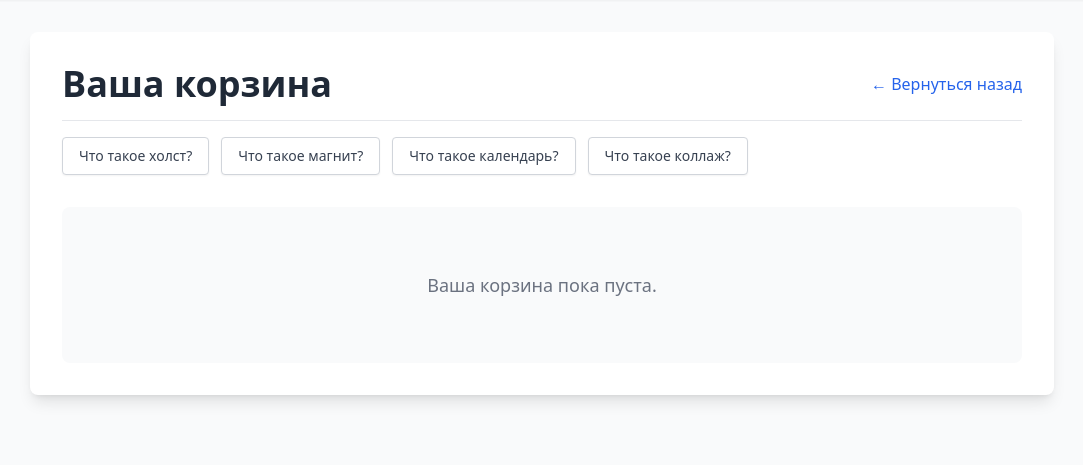
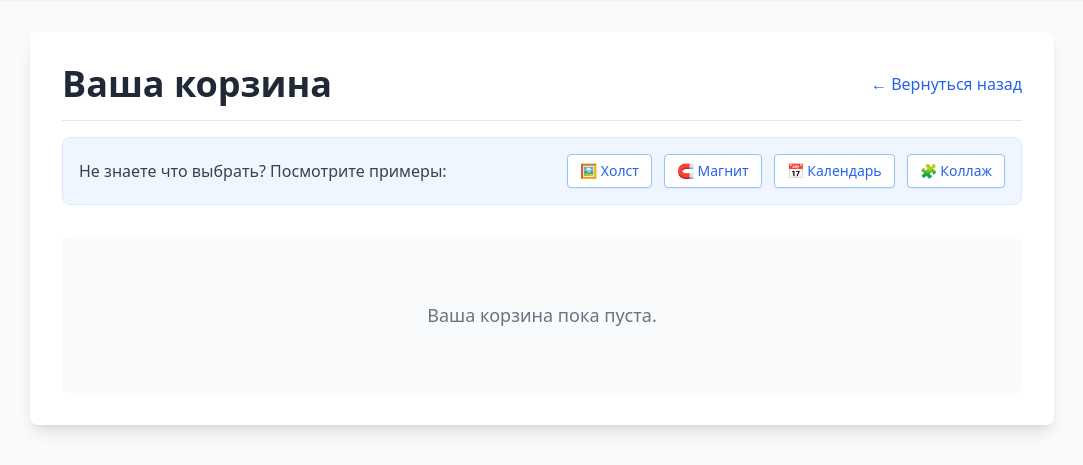
Before and after one commit to semahardrada/Photosait, a Django app: page /order/cart/ in a window 1280 px wide. Shown: the part 64-529 px from the top of the page, without its empty margins (98-1181 px from the left). Run offline with Django 5.2, Linux system fonts and the light colour scheme; some libraries are stand-ins or nearby versions.

Commit message:
zaebalo 1 1

```diff
--- a/orders/templates/orders/cart.html
+++ b/orders/templates/orders/cart.html
@@ -55,19 +55,22 @@
 
     <!-- === МЕНЮ ПРОДУКЦИИ === -->
     <!-- 4 НОВЫЕ КНОПКИ-ПОМОЩНИКИ -->
-    <div class="mb-8 flex flex-wrap gap-3">
-        <button type="button" class="info-btn px-4 py-2 text-sm bg-white border border-gray-300 text-gray-700 rounded shadow-sm hover:bg-gray-100 transition-colors" data-title="Что такое холст?" data-img="{% static 'images/canvas_info.jpg' %}">
-            Что такое холст?
-        </button>
-        <button type="button" class="info-btn px-4 py-2 text-sm bg-white border border-gray-300 text-gray-700 rounded shadow-sm hover:bg-gray-100 transition-colors" data-title="Что такое магнит?" data-img="{% static 'images/info_magnet.jpg' %}">
-            Что такое магнит?
-        </button>
-        <button type="button" class="info-btn px-4 py-2 text-sm bg-white border border-gray-300 text-gray-700 rounded shadow-sm hover:bg-gray-100 transition-colors" data-title="Что такое календарь?" data-img="{% static 'images/info_calendar.jpg' %}">
-            Что такое календарь?
-        </button>
-        <button type="button" class="info-btn px-4 py-2 text-sm bg-white border border-gray-300 text-gray-700 rounded shadow-sm hover:bg-gray-100 transition-colors" data-title="Что такое коллаж?" data-img="{% static 'images/info_collage.jpg' %}">
-            Что такое коллаж?
-        </button>
+    <div class="bg-blue-50 border border-blue-100 rounded-lg p-4 mb-8 flex flex-wrap gap-4 items-center justify-between">
+        <span class="text-gray-700 font-medium w-full md:w-auto mb-2 md:mb-0">Не знаете что выбрать? Посмотрите примеры:</span>
+        <div class="flex flex-wrap gap-3">
+            <button type="button" class="info-btn px-3 py-1.5 text-sm bg-white border border-blue-300 text-blue-600 rounded shadow-sm hover:bg-blue-600 hover:text-white transition-colors" data-title="Что такое холст?" data-img="{% static 'images/canvas_info.jpg' %}">
+                🖼️ Холст
+            </button>
+            <button type="button" class="info-btn px-3 py-1.5 text-sm bg-white border border-blue-300 text-blue-600 rounded shadow-sm hover:bg-blue-600 hover:text-white transition-colors" data-title="Что такое магнит?" data-img="{% static 'images/info_magnet.jpg' %}">
+                🧲 Магнит
+            </button>
+            <button type="button" class="info-btn px-3 py-1.5 text-sm bg-white border border-blue-300 text-blue-600 rounded shadow-sm hover:bg-blue-600 hover:text-white transition-colors" data-title="Что такое календарь?" data-img="{% static 'images/info_calendar.jpg' %}">
+                📅 Календарь
+            </button>
+            <button type="button" class="info-btn px-3 py-1.5 text-sm bg-white border border-blue-300 text-blue-600 rounded shadow-sm hover:bg-blue-600 hover:text-white transition-colors" data-title="Что такое коллаж?" data-img="{% static 'images/info_collage.jpg' %}">
+                🧩 Коллаж
+            </button>
+        </div>
     </div>
 
     <!-- ТОВАРЫ В КОРЗИНЕ -->
```
